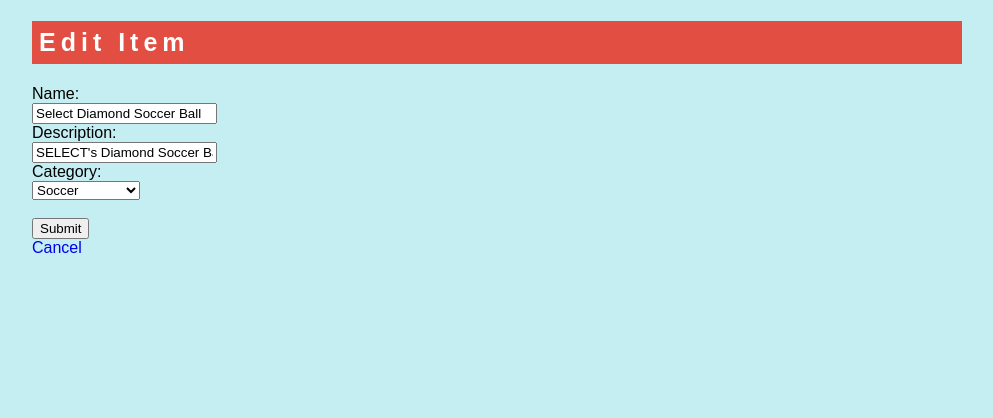
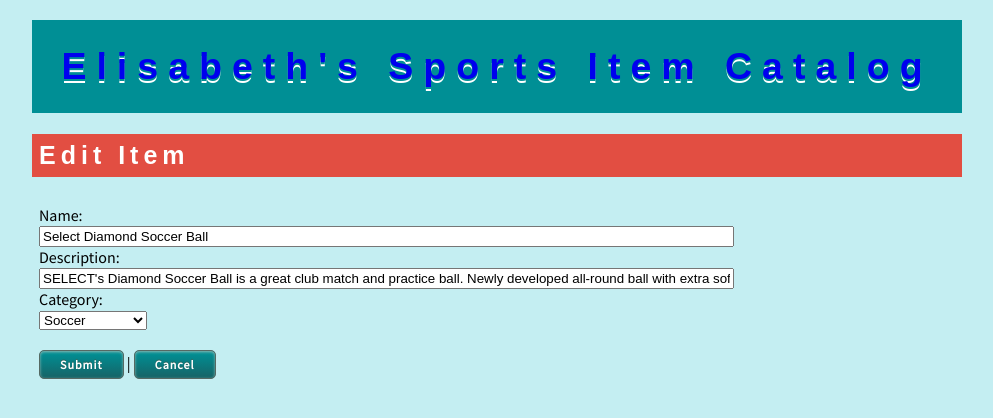
Before and after one commit to ElisabethStrunk/FullStack_ItemCatalog, a Flask app: page /catalog/1/edit in a window 1280 px wide. Shown: the top 418 px of the page, without its empty margins (143-1136 px from the left). Run offline with Flask 2, Linux system fonts and the light colour scheme; data comes from the database, SQL or seed files in the repository.

Commit message:
made edit item page look good

```diff
--- a/app/static/style.css
+++ b/app/static/style.css
@@ -101,6 +101,17 @@
     margin: 20px 0px;
 }
 
+.form_field_big {
+    width: 75%;
+    height: 400px;
+    text-align: top;
+    word-wrap: break-word;
+}
+
+.form_field {
+    width: 75%;
+}
+
 /* unvisited link */
 a:link {
     text-decoration:  none;
@@ -119,7 +130,7 @@
 
 /* style for buttons */
 /* code initially created with https://www.bestcssbuttongenerator.com */
-button {
+button, .submit_button {
 	-moz-box-shadow:inset 0px 1px 3px 0px #91b8b3;
 	-webkit-box-shadow:inset 0px 1px 3px 0px #91b8b3;
 	box-shadow:inset 0px 1px 3px 0px #91b8b3;
@@ -147,7 +158,7 @@
 	text-shadow:0px -1px 0px #2b665e;
 }
 
-button:hover {
+button:hover, .submit_button:hover {
 	background:-webkit-gradient(linear, left top, left bottom, color-stop(0.05, #166366), color-stop(1, #009095));
 	background:-moz-linear-gradient(top, #166366 5%, #009095 100%);
 	background:-webkit-linear-gradient(top, #166366 5%, #009095 100%);
@@ -158,7 +169,7 @@
 	background-color:#166366;
 }
 
-button:active {
+button:active, .submit_button:active {
 	position:relative;
 	top:1px;
 }
--- a/app/templates/edit_item.html
+++ b/app/templates/edit_item.html
@@ -3,7 +3,7 @@
 <head>
     <meta charset="UTF-8">
     <title>
-        Lisa's Sports Item Catalog | Edit item
+        Elisabeth's Sports Item Catalog | Edit item
     </title>
     <link rel="shortcut icon"
           href="{{ url_for('static', filename='favicon.ico') }}"
@@ -11,20 +11,33 @@
     <link type="text/css"
           rel="stylesheet"
           href="{{ url_for('static', filename='style.css') }}">
+    <link href="https://fonts.googleapis.com/css?family=Montserrat:400,700|Source+Sans+Pro"
+          rel="stylesheet"
+          type="text/css">
 </head>
 <body>
+    <div id="header" class="header">
+        <h1>
+            <a href="{{url_for('index')}}">
+                Elisabeth's Sports Item Catalog
+            </a>
+        </h1>
+    </div>
     <div>
         <h2>Edit Item</h2>
+        <div class="block">
             <form action="{{url_for('edit_item', item_id=item.id)}}" method="post">
                 Name:
                 <br>
                 <input type="text" name="name" value="{{item.name}}"
-                   placeholder="{{item.name}}">
+                       placeholder="{{item.name}}" maxlength="100"
+                       class="form_field">
                 <br>
                 Description:
                 <br>
                 <input type="text" name="description" value="{{item.description}}"
-                   placeholder="{{item.description}}">
+                       placeholder="{{item.description}}" maxlength="250"
+                       class="form_field">
                 <br>
                 Category:
                 <br>
@@ -39,12 +52,14 @@
                 </select>
                 <br>
                 <br>
-            <input type="submit" value="Submit">
-        </form>
+                <input type="submit" value="Submit" class="submit_button">
+                 |
                 <a href="{{url_for('item', item_id=item.id,
                    category=item.category)}}" method="get">
-                Cancel
+                    <button>Cancel</button>
                 </a>
+            </form>
+        </div>
     </div>
 </body>
 </html>
```
Lines whose indentation alone changed are shown as unchanged.
